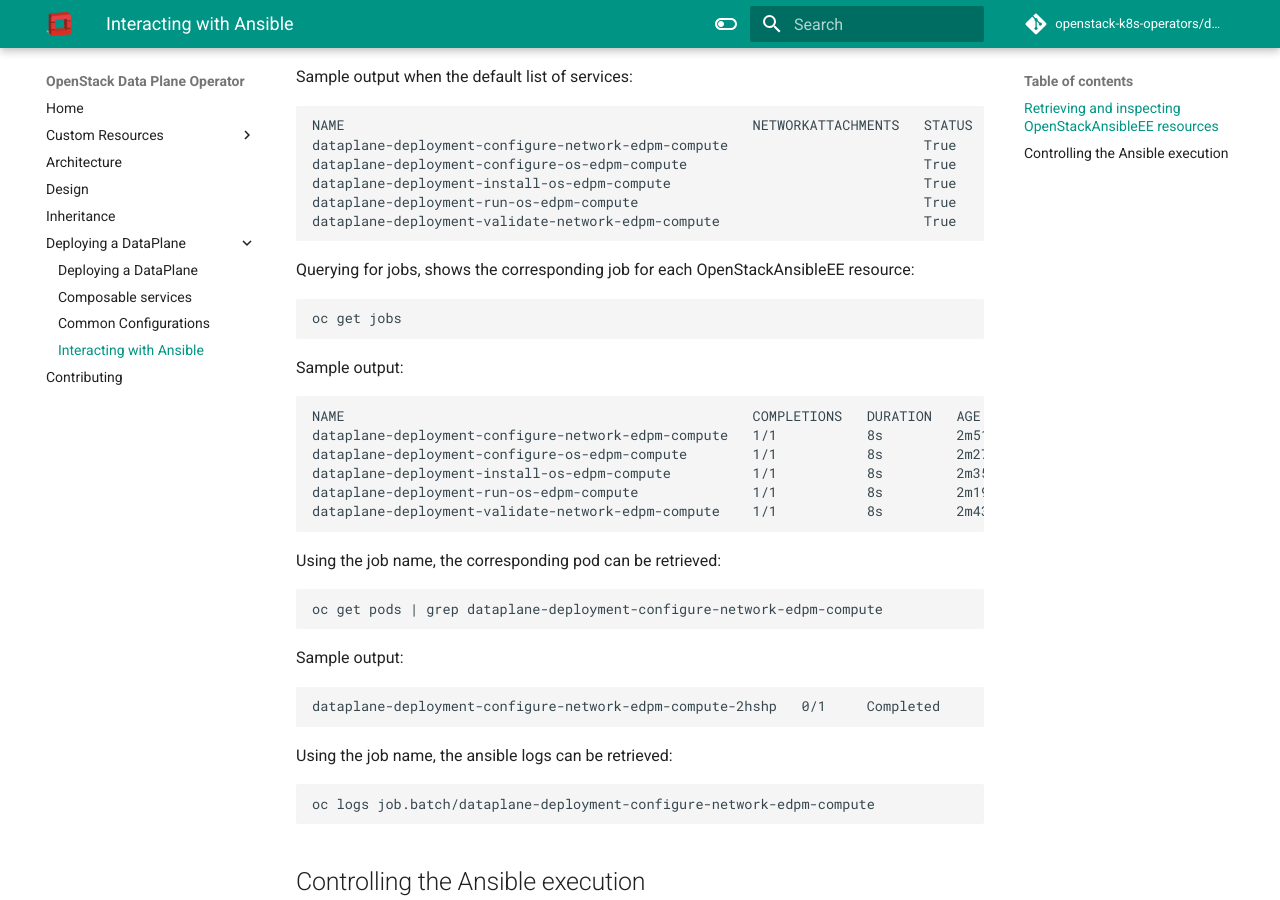
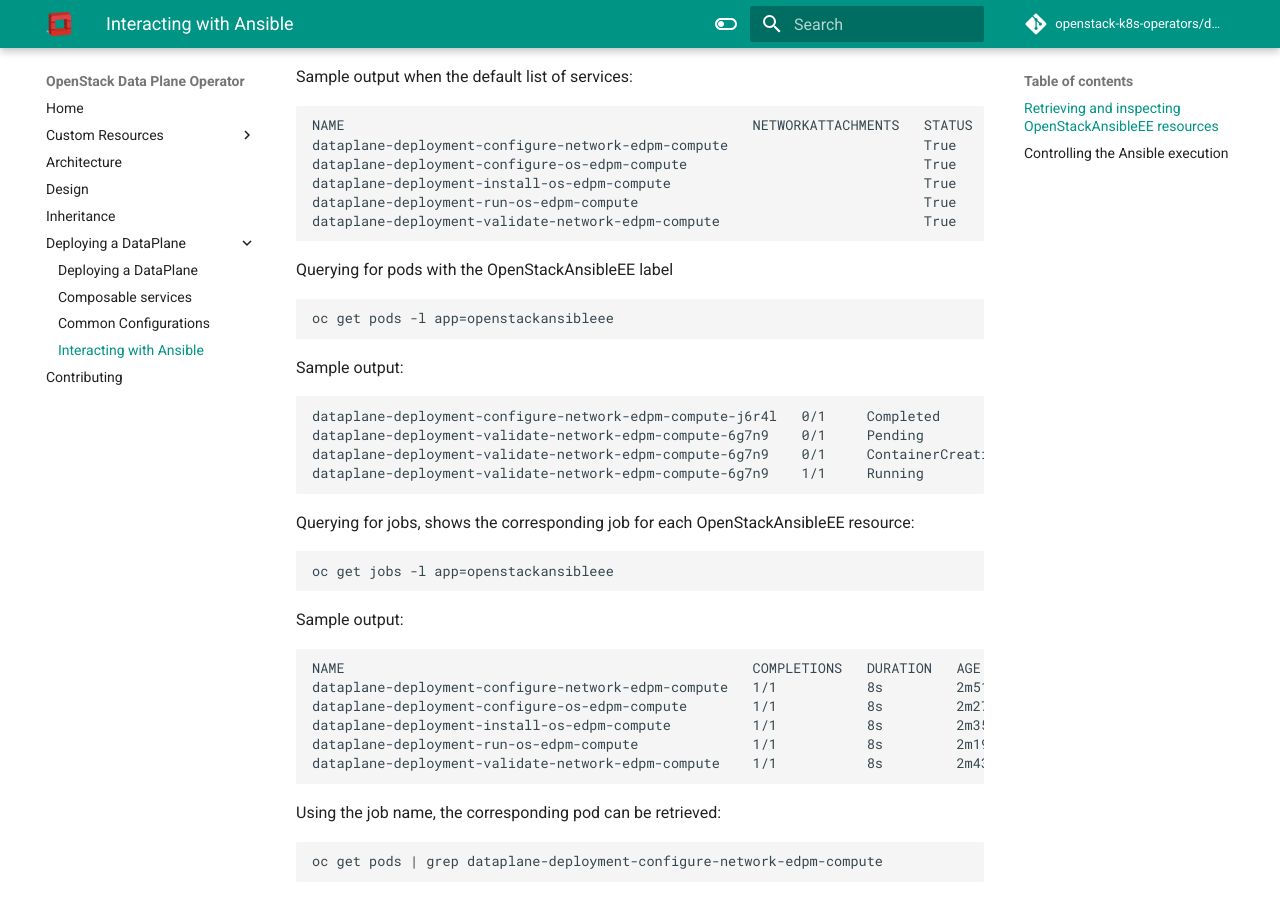
Before and after one commit to openstack-k8s-operators/dataplane-operator, an MkDocs documentation site: the page built from docs/interacting_with_ansible.md, in a window 1280 px wide and 900 px high, scrolled down 499 px. Built offline with MkDocs 1.6.1 and Material for MkDocs 9.7.7, drawn with Linux system fonts in a browser that asks for light colours; comment, search, counter and statistics services are not loaded; the version menu is left out.

Commit message:
Document AEE label
closes OSPRH-217

Signed-off-by: Fabricio Aguiar <fabricio.aguiar@gmail.com>

```diff
--- a/docs/interacting_with_ansible.md
+++ b/docs/interacting_with_ansible.md
@@ -28,9 +28,20 @@ Sample output when the default list of services:
 	dataplane-deployment-run-os-edpm-compute                                   True     AnsibleExecutionJob complete
 	dataplane-deployment-validate-network-edpm-compute                         True     AnsibleExecutionJob complete
 
+Querying for pods with the OpenStackAnsibleEE label
+
+	oc get pods -l app=openstackansibleee
+
+Sample output:
+
+	dataplane-deployment-configure-network-edpm-compute-j6r4l   0/1     Completed           0          3m36s
+	dataplane-deployment-validate-network-edpm-compute-6g7n9    0/1     Pending             0          0s
+	dataplane-deployment-validate-network-edpm-compute-6g7n9    0/1     ContainerCreating   0          11s
+	dataplane-deployment-validate-network-edpm-compute-6g7n9    1/1     Running             0          13s
+
 Querying for jobs, shows the corresponding job for each OpenStackAnsibleEE resource:
 
-	oc get jobs
+	oc get jobs -l app=openstackansibleee
 
 Sample output:
 
```
